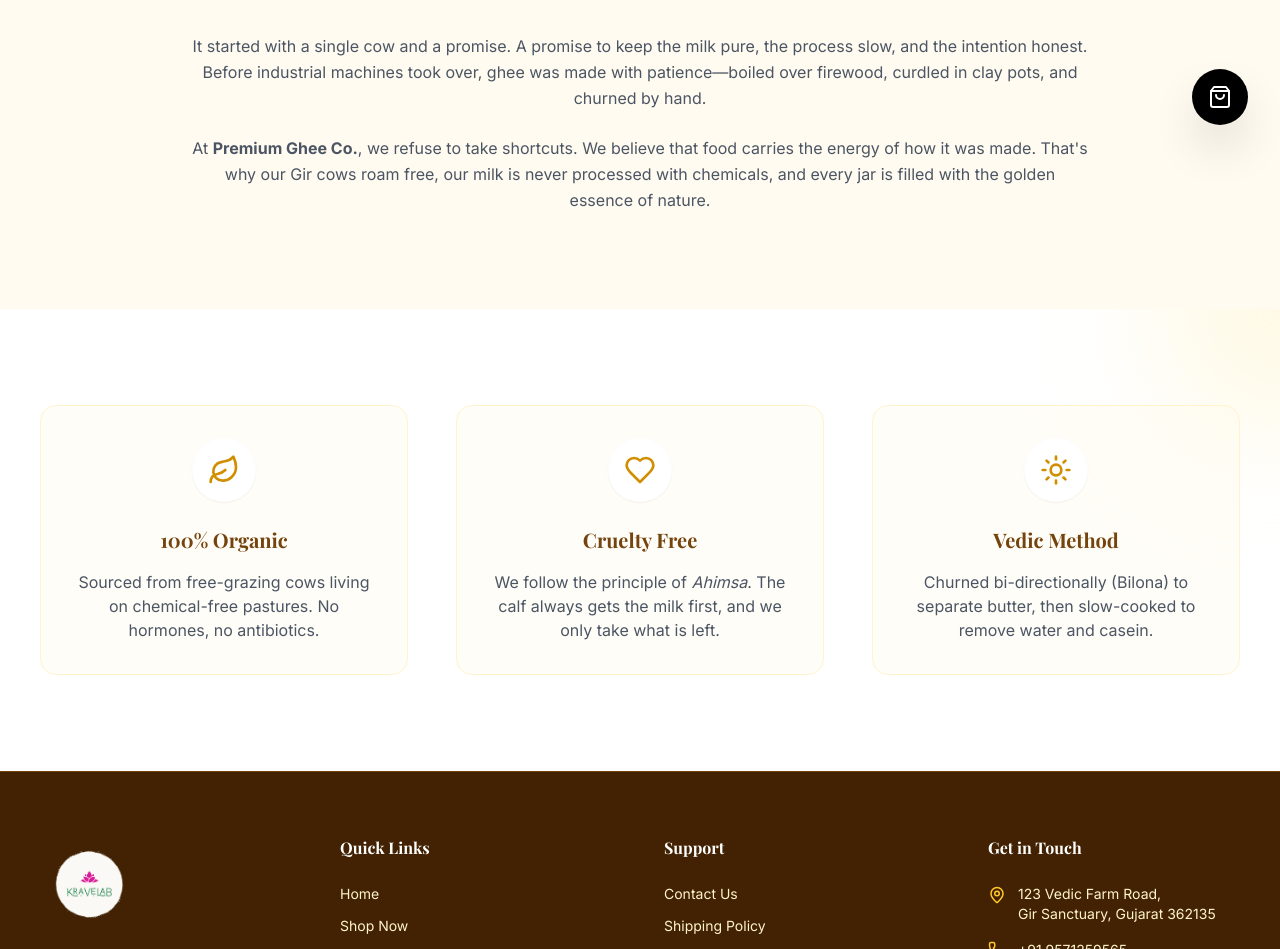
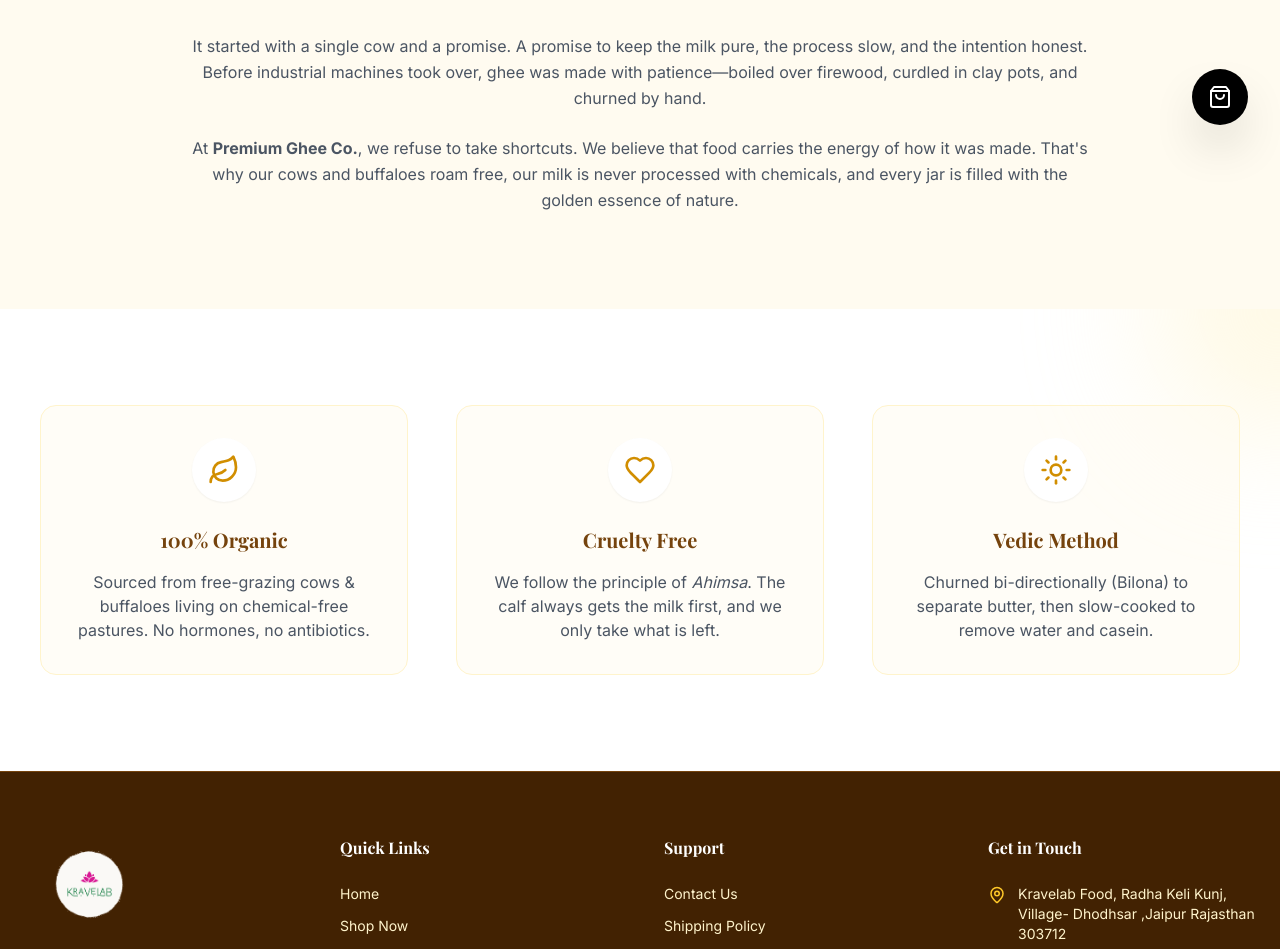
Before and after one commit to yuganter98/GHEE-Ecommerce, a Next.js app: page /about in a window 1280 px wide. Shown: the part 643-1592 px from the top of the page. Built offline with nearby package versions, Linux system fonts and the light colour scheme; a web font is replaced by a local one.

Commit message:
content: update copy to be inclusive of buffalo milk/ghee

```diff
--- a/src/app/about/page.tsx
+++ b/src/app/about/page.tsx
@@ -53,7 +53,7 @@
                             </p>
                             <p>
                                 At <strong>Premium Ghee Co.</strong>, we refuse to take shortcuts. We believe that food carries the energy of how it was made.
-                                That's why our Gir cows roam free, our milk is never processed with chemicals, and every jar is filled with the golden essence of nature.
+                                That's why our cows and buffaloes roam free, our milk is never processed with chemicals, and every jar is filled with the golden essence of nature.
                             </p>
                         </div>
                     </div>
@@ -73,7 +73,7 @@
                             </div>
                             <h3 className="text-xl font-serif font-bold text-ghee-900 mb-4">100% Organic</h3>
                             <p className="text-gray-600">
-                                Sourced from free-grazing cows living on chemical-free pastures. No hormones, no antibiotics.
+                                Sourced from free-grazing cows & buffaloes living on chemical-free pastures. No hormones, no antibiotics.
                             </p>
                         </div>
                         <div className="p-8 rounded-2xl bg-ghee-50/50 border border-ghee-100 hover:shadow-lg transition-shadow">
--- a/src/components/home/FarmStory.tsx
+++ b/src/components/home/FarmStory.tsx
@@ -64,10 +64,10 @@
 
             <div ref={contentRef} className="relative z-10 container text-center max-w-3xl px-4">
                 <h2 className="text-4xl md:text-6xl font-serif font-bold mb-6 text-ghee-100">
-                    Happy Cows, <br />Humble Beginnings
+                    Happy Herd, <br />Humble Beginnings
                 </h2>
                 <p className="text-lg md:text-xl text-ghee-50/90 leading-relaxed">
-                    Our Gir cows graze freely on lush, organic pastures.
+                    Our cows and buffaloes graze freely on lush, organic pastures.
                     We believe that the purity of the ghee begins with the happiness of the herd.
                     No hormones, no stress—just nature’s rhythm.
                 </p>
--- a/src/components/home/Hero.tsx
+++ b/src/components/home/Hero.tsx
@@ -56,7 +56,7 @@
                     </motion.h1>
 
                     <motion.p variants={item} className="text-lg md:text-2xl text-ghee-100/80 mb-10 max-w-2xl mx-auto font-light leading-relaxed">
-                        Hand-churned, Bilona method A2 Ghee. <br className="hidden md:block" />
+                        Hand-churned, Bilona method Pure Ghee. <br className="hidden md:block" />
                         Rooted in tradition, crafted for your health.
                     </motion.p>
 
--- a/src/components/home/HeroCanvas.tsx
+++ b/src/components/home/HeroCanvas.tsx
@@ -107,7 +107,15 @@
 
             const deltaTime = time - lastTime;
             lastTime = time;
-            accumulator += deltaTime;
+
+            // Fix for "catch-up" effect when switching tabs:
+            // If delta is too large (e.g. > 100ms), clamp it to the interval
+            // so we don't try to play 1000 frames in 1 second.
+            if (deltaTime > 100) {
+                accumulator += interval;
+            } else {
+                accumulator += deltaTime;
+            }
 
             // Update frame if enough time has passed
             if (accumulator >= interval) {
--- a/src/components/home/Process.tsx
+++ b/src/components/home/Process.tsx
@@ -8,8 +8,8 @@
 const steps = [
     {
         id: 1,
-        title: "A2 Milk Collection",
-        desc: "Fresh milk from free-range Gir cows is collected daily.",
+        title: "Pure Milk Collection",
+        desc: "Fresh, nutrient-rich milk from free-range buffaloes is collected daily.",
         icon: Milk,
         color: "bg-blue-100 text-blue-600",
     },
--- a/src/components/layout/Footer.tsx
+++ b/src/components/layout/Footer.tsx
@@ -60,7 +60,7 @@
                         <ul className="space-y-4 text-sm">
                             <li className="flex items-start gap-3">
                                 <MapPin size={18} className="text-ghee-400 mt-0.5 shrink-0" />
-                                <span>123 Vedic Farm Road,<br />Gir Sanctuary, Gujarat 362135</span>
+                                <span>Kravelab Food, Radha Keli Kunj,<br />Village- Dhodhsar ,Jaipur Rajasthan 303712</span>
                             </li>
                             <li className="flex items-center gap-3">
                                 <Phone size={18} className="text-ghee-400 shrink-0" />
```
